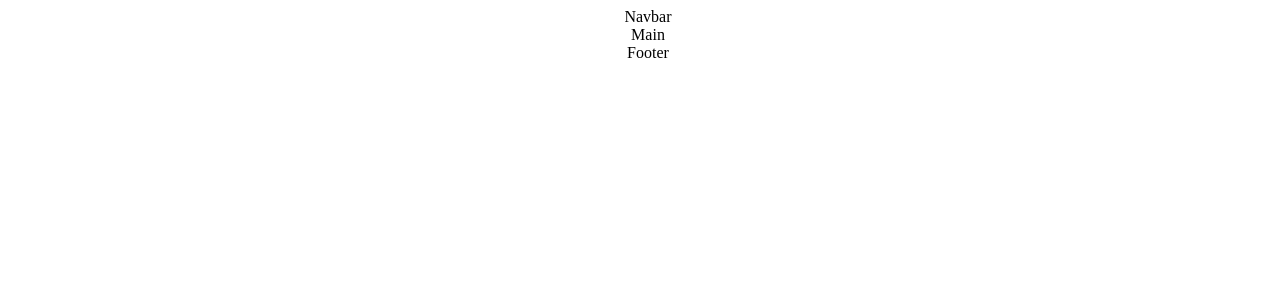
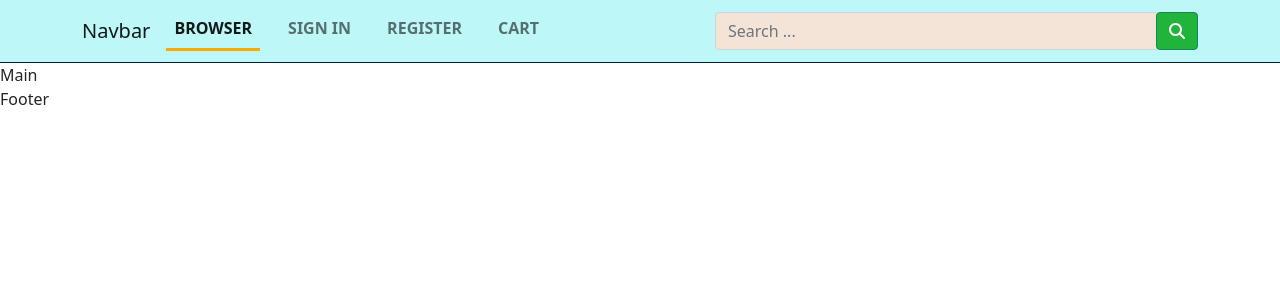
Before and after one commit to fmsim/mpk_fe_indicafe, a React (Create React App) app: page / in a window 1280 px wide. Shown: the top 300 px of the page. Built offline with nearby package versions, Linux system fonts and the light colour scheme.

Commit message:
added bootstrap v5 and fontawesome. added navbar and styles

```diff
--- a/package.json
+++ b/package.json
@@ -3,9 +3,14 @@
   "version": "0.1.0",
   "private": true,
   "dependencies": {
+    "@fortawesome/fontawesome-svg-core": "^6.1.1",
+    "@fortawesome/free-regular-svg-icons": "^6.1.1",
+    "@fortawesome/free-solid-svg-icons": "^6.1.1",
+    "@fortawesome/react-fontawesome": "^0.1.18",
     "@testing-library/jest-dom": "^5.16.4",
     "@testing-library/react": "^13.0.1",
     "@testing-library/user-event": "^13.5.0",
+    "bootstrap": "^5.1.3",
     "react": "^18.0.0",
     "react-dom": "^18.0.0",
     "react-scripts": "^5.0.1",
--- a/public/index.html
+++ b/public/index.html
@@ -6,7 +6,6 @@
     <meta name="viewport" content="width=device-width, initial-scale=1" />
     <meta name="theme-color" content="#000000" />
     <meta name="description" content="Web site created using create-react-app" />
-    <link rel="apple-touch-icon" href="%PUBLIC_URL%/logo192.png" />
     <!--
       manifest.json provides metadata used when your web app is installed on a
       user's mobile device or desktop. See https://developers.google.com/web/fundamentals/web-app-manifest/
@@ -21,6 +20,8 @@
       work correctly both with client-side routing and a non-root public URL.
       Learn how to configure a non-root public URL by running `npm run build`.
     -->
+    <!-- google font -->
+    <link href="https://fonts.googleapis.com/css2?family=Roboto+Condensed:ital,wght@1,300&display=swap" rel="stylesheet" />
     <title>indiCafé Food App</title>
   </head>
   <body>
@@ -36,5 +37,7 @@
       To begin the development, run `npm start` or `yarn start`.
       To create a production bundle, use `npm run build` or `yarn build`.
     -->
+    <!-- bootstrap js -->
+    <script src="https://cdn.jsdelivr.net/npm/bootstrap@5.0.2/dist/js/bootstrap.bundle.min.js" integrity="sha384-MrcW6ZMFYlzcLA8Nl+NtUVF0sA7MsXsP1UyJoMp4YLEuNSfAP+JcXn/tWtIaxVXM" crossorigin="anonymous"></script>
   </body>
 </html>
--- a/src/App.css
+++ b/src/App.css
@@ -1,38 +1,41 @@
-.App {
-  text-align: center;
+* {
+  margin: 0;
+  padding: 0;
+  box-sizing: border-box;
 }
 
-.App-logo {
-  height: 40vmin;
-  pointer-events: none;
+ul {
+  list-style: none;
 }
 
-@media (prefers-reduced-motion: no-preference) {
-  .App-logo {
-    animation: App-logo-spin infinite 20s linear;
-  }
+a {
+  text-decoration: none;
 }
 
-.App-header {
-  background-color: #282c34;
-  min-height: 100vh;
-  display: flex;
-  flex-direction: column;
-  align-items: center;
-  justify-content: center;
-  font-size: calc(10px + 2vmin);
-  color: white;
+:root {
+  --primary-white: #fff;
+  --primary-alt-white: #eef3f8;
+  --primary-grey: #333;
+  --primary-navbar: #bdf7f7;
+  --primary-bg-search: #eef3f8;
+  --primary-orange: #f9ab00;
+  --primary-navy: #021e39;
+  --primary-green: #21b43d;
+  /* --primary-green: #00503C; */
+  --primary-alt-green: #2fc64c;
+  --primary-purple: #6649b8;
+  --primary-custom-green: #b5fac7;
+  --primary-custom-pink: #e52e71;
+  --primary-aqua: aqua;
+  --primary-brick-red: #8b4513;
+  --primary-peach: #fde1d2db;
+  --primary-bright-green: #1bd4a5;
+  --primary-bright-orange: #dd501d;
+  --primary-red: red;
+  --primary-backdrop: #282c34;
+  --primary-alt-orange: #f1c17e;
 }
 
-.App-link {
-  color: #61dafb;
+body {
+  font-family: "Roboto Condensed", sans-serif;
 }
-
-@keyframes App-logo-spin {
-  from {
-    transform: rotate(0deg);
-  }
-  to {
-    transform: rotate(360deg);
-  }
-}
--- a/src/App.js
+++ b/src/App.js
@@ -1,4 +1,5 @@
 import "./App.css"
+import "bootstrap/dist/css/bootstrap.min.css"
 
 // components
 import Layout from "./components/Layout/Layout"
--- /dev/null
+++ b/src/components/Layout/Navbar/Navbar.css
@@ -0,0 +1,32 @@
+nav {
+  background-color: var(--primary-navbar);
+  border-bottom: 1px solid var(--primary-navy);
+}
+
+nav ul > li > a {
+  text-transform: uppercase;
+  color: var(--primary-navy);
+}
+
+.navbar-nav > .nav-item {
+  margin-right: 20px;
+  border-bottom: 3px solid transparent;
+}
+
+/* .navbar-nav > .nav-item.active */
+.navbar-nav > .nav-item > .nav-link.active {
+  border-bottom: 3px solid var(--primary-orange);
+}
+
+.navbar-nav > .nav-item:hover {
+  border-bottom: 3px solid var(--primary-green);
+  transition: border 0.5s ease-in-out;
+}
+
+nav .nav-link {
+  font-weight: bold;
+}
+
+form input[type="search"] {
+  background-color: var(--primary-peach);
+}
--- a/src/components/Layout/Navbar/Navbar.js
+++ b/src/components/Layout/Navbar/Navbar.js
@@ -1,9 +1,60 @@
 import React from "react"
 
+// fontawesome
+import { faBars, faSearch } from "@fortawesome/free-solid-svg-icons"
+import { FontAwesomeIcon } from "@fortawesome/react-fontawesome"
+
+import "./Navbar.css"
+
 const Navbar = () => {
-  const renderNavbar = () => <div>Navbar</div>
+  const renderNavbar = () => (
+    <nav className="navbar navbar-expand-lg navbar-light">
+      <div className="container">
+        <a className="navbar-brand" href="#">
+          Navbar
+        </a>
+        <button className="navbar-toggler" type="button" data-bs-toggle="collapse" data-bs-target="#navbarSupportedContent" aria-controls="navbarSupportedContent" aria-expanded="false" aria-label="Toggle navigation">
+          <FontAwesomeIcon icon={faBars} />
+        </button>
+        <div className="collapse navbar-collapse" id="navbarSupportedContent">
+          <ul className="navbar-nav me-auto mb-2 mb-lg-0">
+            <li className="nav-item">
+              <a className="nav-link active" aria-current="page" href="#">
+                Browser
+              </a>
+            </li>
+            <li className="nav-item">
+              <a className="nav-link" href="#">
+                Sign In
+              </a>
+            </li>
+            <li className="nav-item">
+              <a className="nav-link" href="#">
+                Register
+              </a>
+            </li>
+            <li className="nav-item">
+              <a className="nav-link" href="#">
+                Cart
+              </a>
+            </li>
+          </ul>
+          <form className="d-flex">
+            <div className="input-group">
+              <input className="form-control" type="search" size="40" placeholder="Search ..." aria-label="Search" />
+              <div className="input-group-append">
+                <button className="btn btn-outline-success" type="submit" style={{ backgroundColor: "var(--primary-green)", color: "var(--primary-white)" }}>
+                  <FontAwesomeIcon icon={faSearch} />
+                </button>
+              </div>
+            </div>
+          </form>
+        </div>
+      </div>
+    </nav>
+  )
 
-  return <>{renderNavbar()}</>
+  return <> {renderNavbar()} </>
 }
 
 export default Navbar
```
Also changed, not shown: 1 other file (tests, documents, lock files or other folders).
